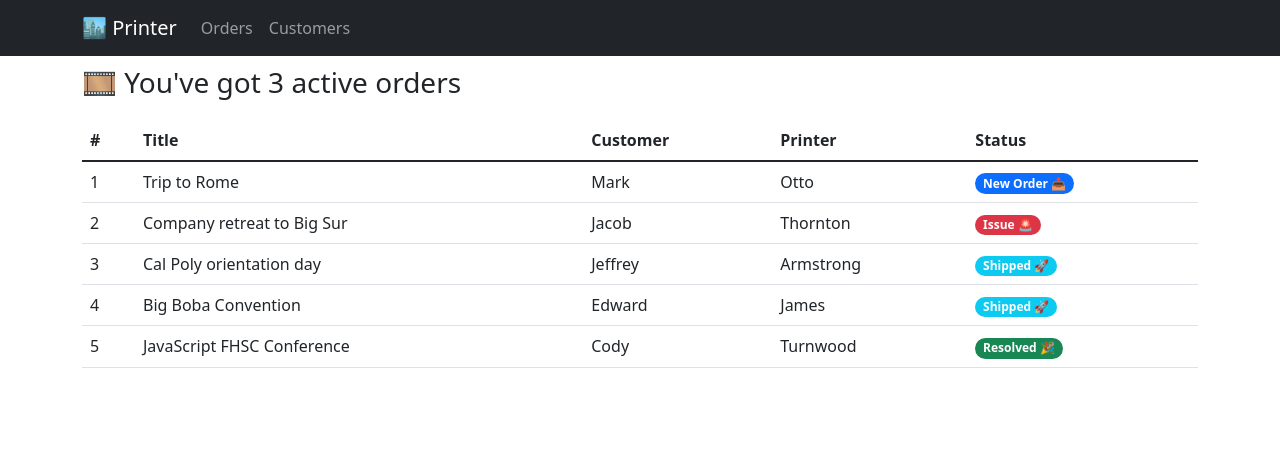
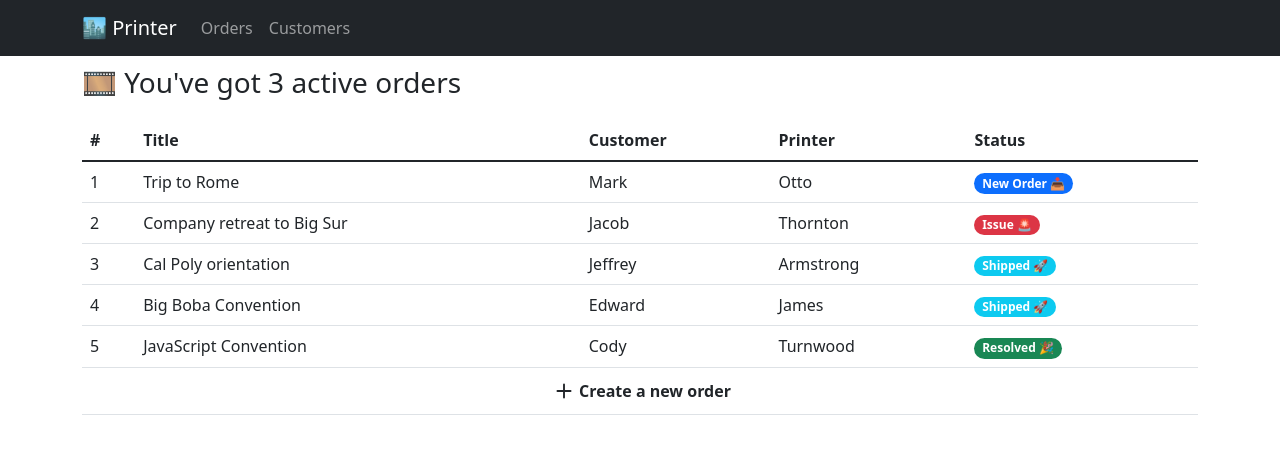
Before and after one commit to bfkwong/photo-printer, a React (Create React App) app: page /printer/orders in a window 1280 px wide. Shown: the top 454 px of the page. Built offline with nearby package versions, Linux system fonts and the light colour scheme.

Commit message:
fix: order sub routes

```diff
--- /dev/null
+++ b/src/Components/Common/Order.jsx
@@ -0,0 +1,12 @@
+import React from "react";
+import { useParams } from "react-router-dom";
+
+export default function Order(props) {
+  let { orderId } = useParams();
+
+  return (
+    <div>
+      <h3>📷 A trip to Rome (#{orderId})</h3>
+    </div>
+  );
+}
--- a/src/Components/Common/OrderList.jsx
+++ b/src/Components/Common/OrderList.jsx
@@ -1,5 +1,10 @@
 import React from "react";
 import { Badge, Table } from "react-bootstrap";
+import { useSelector } from "react-redux";
+import { useNavigate } from "react-router";
+import { Plus } from "react-bootstrap-icons";
+
+import { getUserType } from "../../redux";
 
 const NewOrder = () => (
   <Badge pill bg="primary">
@@ -25,7 +30,48 @@ const Resolved = () => (
   </Badge>
 );
 
+const samplePayload = [
+  {
+    id: "1",
+    title: "Trip to Rome",
+    customer: "Mark",
+    printer: "Otto",
+    status: "new_order"
+  },
+  {
+    id: "2",
+    title: "Company retreat to Big Sur",
+    customer: "Jacob",
+    printer: "Thornton",
+    status: "issue"
+  },
+  {
+    id: "3",
+    title: "Cal Poly orientation",
+    customer: "Jeffrey",
+    printer: "Armstrong",
+    status: "shipped"
+  },
+  {
+    id: "4",
+    title: "Big Boba Convention",
+    customer: "Edward",
+    printer: "James",
+    status: "shipped"
+  },
+  {
+    id: "5",
+    title: "JavaScript Convention",
+    customer: "Cody",
+    printer: "Turnwood",
+    status: "resolved"
+  }
+];
+
 export default function OrderList(props) {
+  const userType = useSelector(getUserType);
+  const navigate = useNavigate();
+
   return (
     <>
       <h3>🎞 You've got 3 active orders</h3>
@@ -40,49 +86,28 @@ export default function OrderList(props) {
           </tr>
         </thead>
         <tbody>
+          {samplePayload.map((order) => (
+            <tr onClick={() => navigate(`/${userType}/orders/${order.id}`)}>
+              <td>{order.id}</td>
+              <td>{order.title}</td>
+              <td>{order.customer}</td>
+              <td>{order.printer}</td>
+              <td>
+                {order.status === "new_order" && <NewOrder />}
+                {order.status === "issue" && <Issues />}
+                {order.status === "shipped" && <Shipped />}
+                {order.status === "resolved" && <Resolved />}
+              </td>
+            </tr>
+          ))}
           <tr>
-            <td>1</td>
-            <td>Trip to Rome</td>
-            <td>Mark</td>
-            <td>Otto</td>
-            <td>
-              <NewOrder />
-            </td>
-          </tr>
-          <tr>
-            <td>2</td>
-            <td>Company retreat to Big Sur</td>
-            <td>Jacob</td>
-            <td>Thornton</td>
-            <td>
-              <Issues />
-            </td>
-          </tr>
-          <tr>
-            <td>3</td>
-            <td>Cal Poly orientation day</td>
-            <td>Jeffrey</td>
-            <td>Armstrong</td>
-            <td>
-              <Shipped />
-            </td>
-          </tr>
-          <tr>
-            <td>4</td>
-            <td>Big Boba Convention</td>
-            <td>Edward</td>
-            <td>James</td>
-            <td>
-              <Shipped />
-            </td>
-          </tr>
-          <tr>
-            <td>5</td>
-            <td>JavaScript FHSC Conference</td>
-            <td>Cody</td>
-            <td>Turnwood</td>
-            <td>
-              <Resolved />
+            <td colSpan="5" style={{ textAlign: "center" }} onClick={() => navigate(`/${userType}/orders/new`)}>
+              <b>
+                <div style={{ display: "flex", alignItems: "center", justifyContent: "center" }}>
+                  <Plus size={30} />
+                  <div>Create a new order</div>
+                </div>
+              </b>
             </td>
           </tr>
         </tbody>
--- a/src/Components/Printer/Printer.jsx
+++ b/src/Components/Printer/Printer.jsx
@@ -8,6 +8,7 @@ import OrderList from "../Common/OrderList";
 import CustomerList from "../Common/CustomerList";
 import { getUserType } from "../../redux";
 import { userTypes } from "../../constants";
+import Order from "../Common/Order";
 
 function PrinterHome() {
   return (
@@ -60,8 +61,15 @@ export default function Printer(props) {
       />
       <Container fluid="sm" style={{ marginTop: 10 }}>
         <Routes>
-          <Route path="orders" element={<OrderList />}></Route>
-          <Route path="customers" element={<CustomerList />}></Route>
+          <Route path="orders">
+            <Route index element={<OrderList />} />
+            <Route path=":orderId" element={<Order />} />
+            <Route path="new" element={<h1>New Order</h1>} />
+          </Route>
+          <Route path="customers">
+            <Route index element={<CustomerList />} />
+            <Route path=":customerId" element={<h1>Customer</h1>} />
+          </Route>
           <Route path="*" element={<PrinterHome />}></Route>
         </Routes>
       </Container>
```
Also changed, not shown: src/Components/Common/OrderNew.jsx (added, +9 -0 lines).
